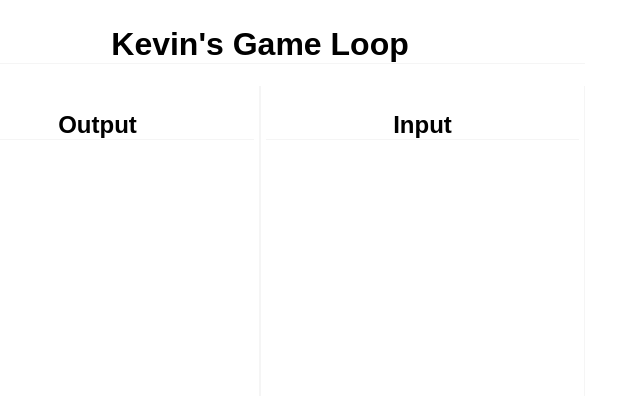
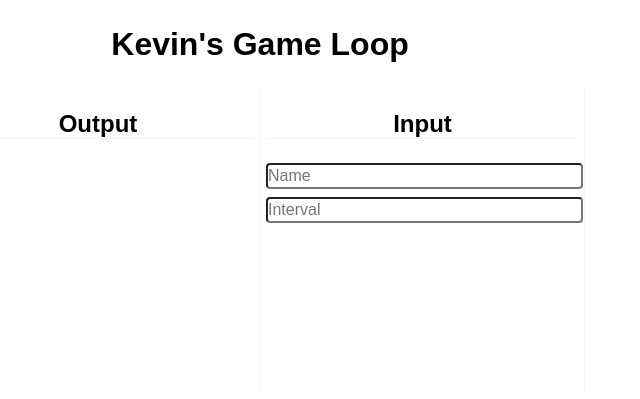
Before and after one commit to kevinmanncito/homework, a plain HTML site: page game-dev/homework1/index.html in a window 1280 px wide. Shown: the whole page, without its empty margins (380-1020 px from the left). Drawn offline with Linux system fonts and the light colour scheme.

Commit message:
Building out the user interface

```diff
--- a/game-dev/homework1/index.html
+++ b/game-dev/homework1/index.html
@@ -5,19 +5,23 @@
   <title>Kevin's Game Loop</title>
   <link rel="stylesheet" href="normalize.css">
   <link rel="stylesheet" href="style.css">
-  <script type="text/javascript" src="scripts.js"></script>
+  <!-- <script type="text/javascript" src="scripts.js"></script> -->
 </head>
 <body>
   <div id="container">
     <h1>Kevin's Game Loop</h1>
     <div class="col-1-2">
-      <div class="col-content">
-        <h2>Output</h2>
+      <div class="left-col">
+        <h2 class='heading'>Output</h2>
       </div>
     </div>
     <div class="col-1-2">
-      <div class="col-content">
-        <h2>Input</h2>
+      <div class="right-col">
+        <h2 class="heading">Input</h2>
+        <label for="name" class="hide">Name</label>
+        <input type="text" id="name" placeholder="Name">
+        <label for="interval" class="hide">Interval</label>
+        <input type="text" id="interval" placeholder="Interval">
       </div>
     </div>
   </div>
--- a/game-dev/homework1/style.css
+++ b/game-dev/homework1/style.css
@@ -6,6 +6,9 @@
 
 h1, h2 {
   text-align: center;
+}
+
+.heading {
   border-bottom: 1px solid whitesmoke;
 }
 
@@ -14,9 +17,26 @@ h1, h2 {
   width: 50%;
 }
 
-.col-content {
+.right-col {
   border-left: 1px solid whitesmoke;
   border-right: 1px solid whitesmoke;
   padding: 5px;
   min-height: 300px;
 }
+
+.left-col {
+  border-left: 1px solid whitesmoke;
+  padding: 5px;
+  min-height: 300px;
+}
+
+.hide {
+  display: none;
+}
+
+input {
+  width: 100%;
+  padding: 2px 0;
+  margin: 4px 0;
+  border-radius: 4px;
+}
```
